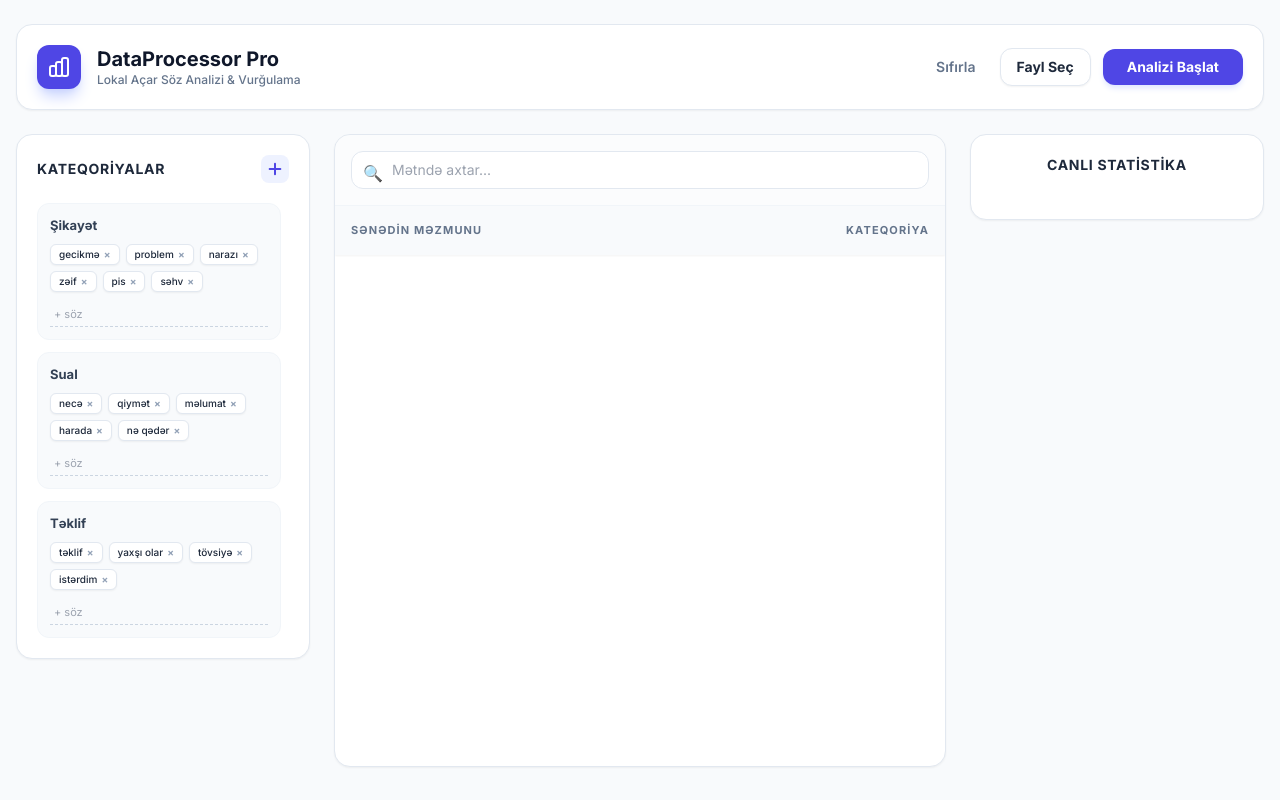
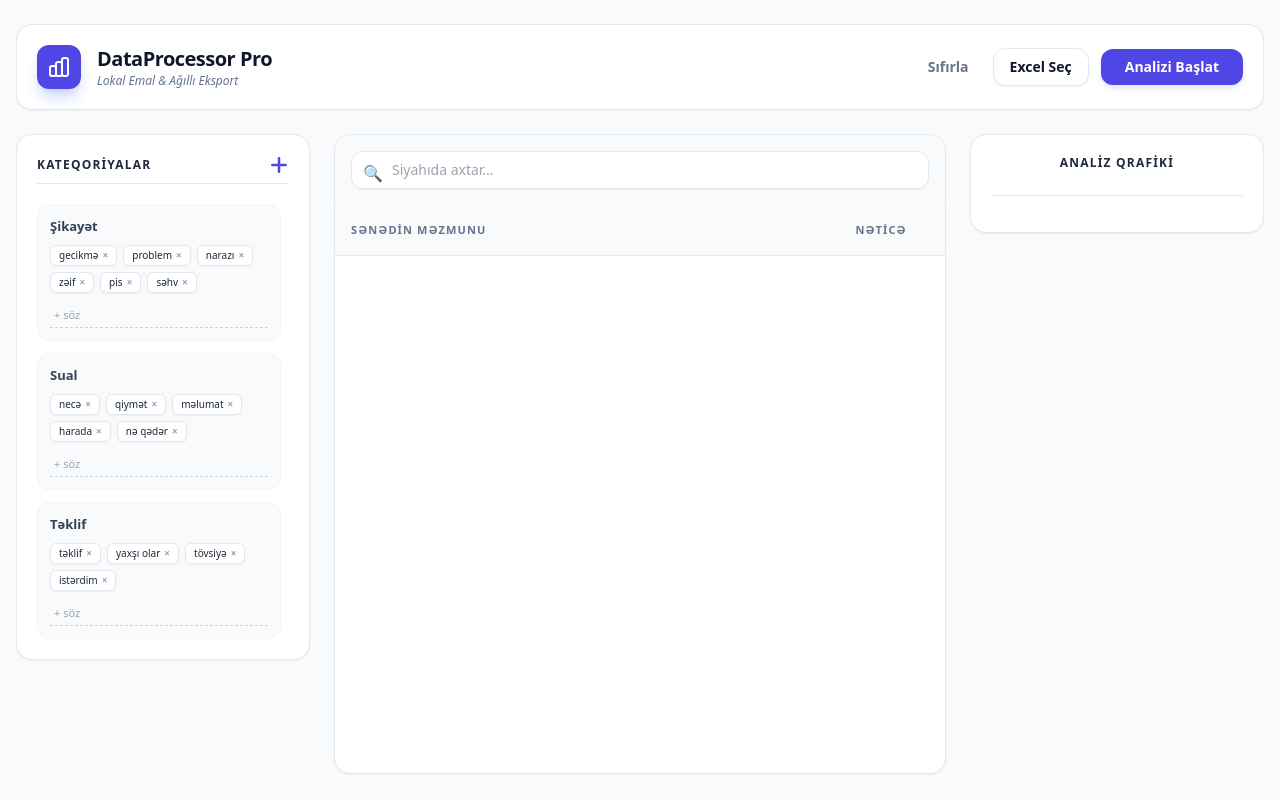
Before and after one commit to MQandAQ/data-analizator, a plain HTML site: page index.html in a window 1280 px wide. Drawn offline with nearby package versions, Linux system fonts and the light colour scheme.

Commit message:
index.html

```diff
--- a/index.html
+++ b/index.html
@@ -3,7 +3,7 @@
   <head>
     <meta charset="UTF-8" />
     <meta name="viewport" content="width=device-width, initial-scale=1.0" />
-    <title>Pro Analiz Dashboard</title>
+    <title>Pro Analiz Dashboard v2</title>
     <script src="https://cdn.tailwindcss.com"></script>
     <script src="https://cdn.jsdelivr.net/npm/apexcharts"></script>
     <script src="https://cdnjs.cloudflare.com/ajax/libs/xlsx/0.18.5/xlsx.full.min.js"></script>
@@ -34,17 +34,17 @@
       }
     </style>
   </head>
-  <body class="bg-slate-50 text-slate-800">
+  <body class="bg-slate-50 text-slate-800 font-sans">
     <div class="max-w-[1600px] mx-auto px-4 py-6">
       <div
-        class="flex flex-col lg:flex-row justify-between items-center mb-6 gap-4 bg-white p-5 rounded-2xl shadow-sm border border-slate-200"
+        class="flex flex-col lg:flex-row justify-between items-center mb-6 gap-4 bg-white p-5 rounded-2xl shadow-sm border border-slate-200 text-slate-900"
       >
         <div class="flex items-center gap-4">
           <div
-            class="bg-indigo-600 p-2.5 rounded-xl shadow-lg shadow-indigo-200"
+            class="bg-indigo-600 p-2.5 rounded-xl shadow-lg shadow-indigo-200 text-white"
           >
             <svg
-              class="w-6 h-6 text-white"
+              class="w-6 h-6"
               fill="none"
               stroke="currentColor"
               viewBox="0 0 24 24"
@@ -58,11 +58,9 @@
             </svg>
           </div>
           <div>
-            <h1 class="text-xl font-bold text-slate-900 leading-tight">
-              DataProcessor Pro
-            </h1>
-            <p class="text-xs text-slate-500 font-medium">
-              Lokal Açar Söz Analizi & Vurğulama
+            <h1 class="text-xl font-bold tracking-tight">DataProcessor Pro</h1>
+            <p class="text-xs text-slate-500 font-medium italic">
+              Lokal Emal & Ağıllı Eksport
             </p>
           </div>
         </div>
@@ -82,7 +80,7 @@
           <label
             for="fileInput"
             class="cursor-pointer bg-white border border-slate-200 px-4 py-2 rounded-xl hover:bg-slate-50 transition text-sm font-bold shadow-sm"
-            >Fayl Seç</label
+            >Excel Seç</label
           >
           <button
             onclick="startAnalysis()"
@@ -98,18 +96,18 @@
           <div
             class="bg-white p-5 rounded-2xl shadow-sm border border-slate-200"
           >
-            <div class="flex justify-between items-center mb-5">
+            <div class="flex justify-between items-center mb-5 border-b pb-2">
               <h3
-                class="font-bold text-slate-800 text-sm uppercase tracking-wider"
+                class="font-bold text-slate-800 text-xs uppercase tracking-widest"
               >
                 Kateqoriyalar
               </h3>
               <button
                 onclick="addNewCategory()"
-                class="bg-indigo-50 text-indigo-600 p-1.5 rounded-lg hover:bg-indigo-100 transition"
+                class="text-indigo-600 hover:scale-110 transition"
               >
                 <svg
-                  class="w-4 h-4"
+                  class="w-5 h-5"
                   fill="none"
                   stroke="currentColor"
                   viewBox="0 0 24 24"
@@ -130,35 +128,34 @@
           </div>
         </div>
 
-        <div class="lg:col-span-6 space-y-6">
+        <div class="lg:col-span-6">
           <div
-            class="bg-white rounded-2xl shadow-sm border border-slate-200 overflow-hidden flex flex-col h-full"
+            class="bg-white rounded-2xl shadow-sm border border-slate-200 overflow-hidden h-[80vh] flex flex-col"
           >
             <div
-              class="p-4 bg-slate-50/50 border-b border-slate-100 flex justify-between items-center gap-4"
+              class="p-4 bg-slate-50 border-b border-slate-100 flex flex-wrap justify-between items-center gap-4"
             >
-              <div class="relative flex-1">
+              <div class="relative flex-1 min-w-[200px]">
                 <input
                   type="text"
                   id="searchInput"
                   onkeyup="filterTable()"
-                  placeholder="Mətndə axtar..."
-                  class="w-full pl-10 pr-4 py-2 bg-white border border-slate-200 rounded-xl focus:ring-2 focus:ring-indigo-500 outline-none text-sm transition-all"
+                  placeholder="Siyahıda axtar..."
+                  class="w-full pl-10 pr-4 py-2 bg-white border border-slate-200 rounded-xl focus:ring-2 focus:ring-indigo-500 outline-none text-sm shadow-sm transition-all"
                 />
-                <span class="absolute left-3 top-2.5">🔍</span>
+                <span class="absolute left-3 top-2.5 text-slate-400">🔍</span>
               </div>
               <button
                 id="downloadBtn"
                 onclick="exportExcel()"
-                class="hidden bg-emerald-600 text-white px-4 py-2 rounded-xl text-xs font-bold hover:bg-emerald-700 transition"
+                class="hidden bg-emerald-600 text-white px-5 py-2 rounded-xl text-xs font-bold hover:bg-emerald-700 transition flex items-center gap-2"
               >
-                Yüklə
+                <span>📥</span> Excel Yüklə
               </button>
             </div>
-
-            <div class="overflow-y-auto h-[70vh] custom-scrollbar">
+            <div class="overflow-y-auto custom-scrollbar flex-1">
               <table class="w-full text-left border-collapse">
-                <thead class="bg-slate-50 sticky top-0 z-20 shadow-sm">
+                <thead class="bg-slate-50 sticky top-0 z-20 border-b">
                   <tr>
                     <th
                       class="p-4 text-[11px] font-bold text-slate-500 uppercase tracking-widest"
@@ -166,9 +163,9 @@
                       Sənədin Məzmunu
                     </th>
                     <th
-                      class="p-4 text-[11px] font-bold text-slate-500 uppercase tracking-widest w-28 text-center"
+                      class="p-4 text-[11px] font-bold text-slate-500 uppercase tracking-widest w-32 text-center"
                     >
-                      Kateqoriya
+                      Nəticə
                     </th>
                   </tr>
                 </thead>
@@ -181,20 +178,17 @@
           </div>
         </div>
 
-        <div class="lg:col-span-3 space-y-6">
+        <div class="lg:col-span-3">
           <div
             class="bg-white p-5 rounded-2xl shadow-sm border border-slate-200 sticky top-6"
           >
             <h3
-              class="font-bold text-slate-800 text-sm uppercase tracking-wider mb-6 text-center"
+              class="font-bold text-slate-800 text-xs uppercase tracking-widest mb-6 text-center"
             >
-              Canlı Statistika
+              Analiz Qrafiki
             </h3>
             <div id="chart"></div>
-            <div
-              id="statsSummary"
-              class="mt-6 space-y-2 text-xs font-medium"
-            ></div>
+            <div id="statsSummary" class="mt-6 space-y-2 border-t pt-4"></div>
           </div>
         </div>
       </div>
```
